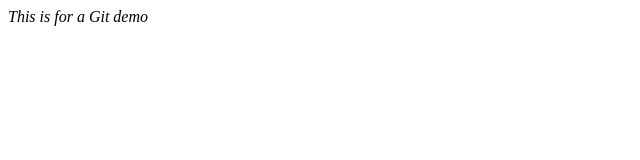
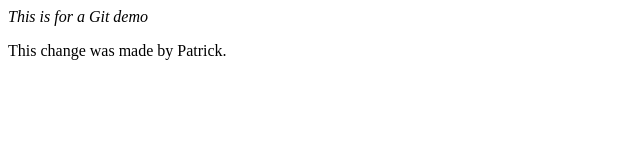
Before and after one commit to pgilbert-hub/First_Github_Project, a plain HTML site: page index.html in a window 1280 px wide. Shown: the whole page, without its empty margins (0-640 px from the left). Drawn offline with Linux system fonts and the light colour scheme.

Commit message:
Added Patrick feature

```diff
--- a/index.html
+++ b/index.html
@@ -12,5 +12,6 @@
 
 <body>
   <em>This is for a Git demo</em>
+  <p>This change was made by Patrick.</p>
 </body>
 </html>
```
